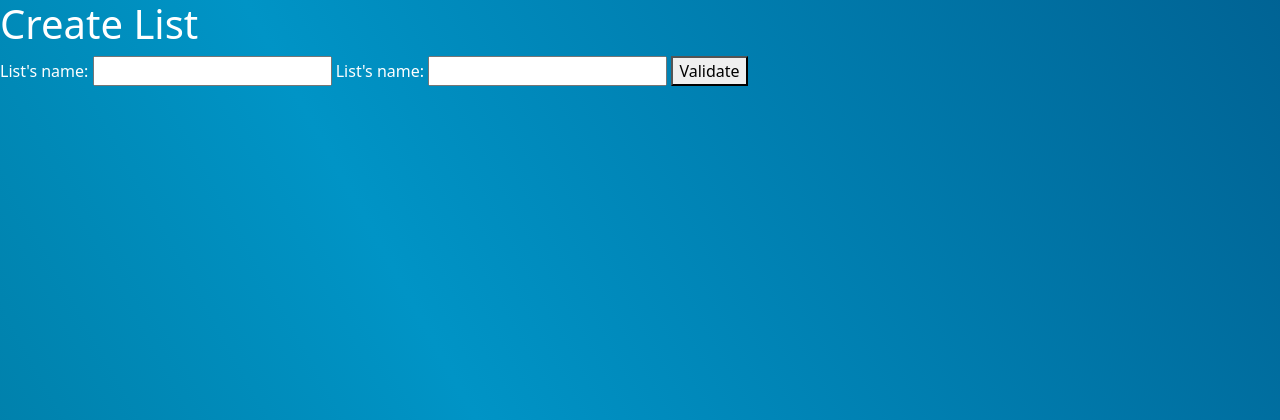
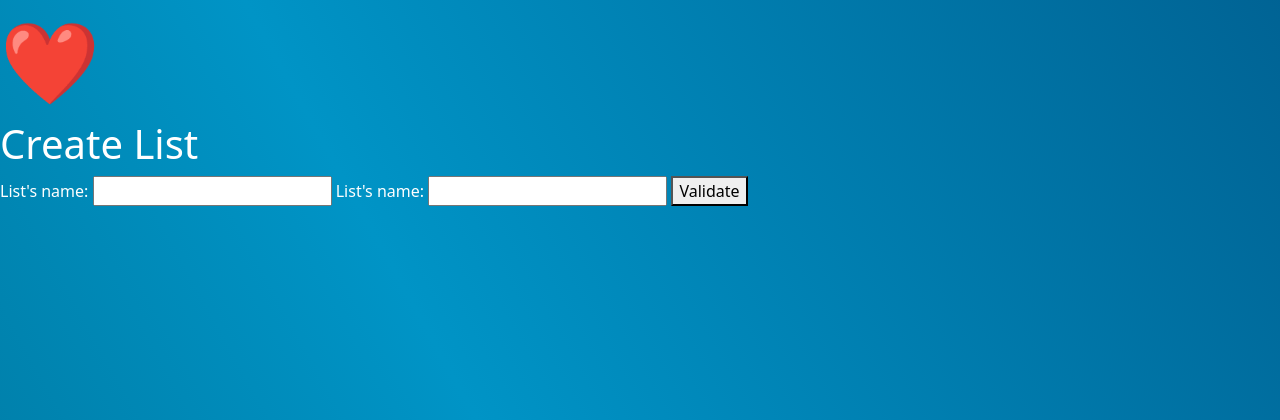
Before and after one commit to ThomasTestaud/memoList_2.0, a PHP site: page /list.php in a window 1280 px wide. Shown: the top 420 px of the page. Run offline with PHP 8.4, Linux system fonts and the light colour scheme.

Commit message:
Adds big heart on header

```diff
--- a/frontend/css/main.css
+++ b/frontend/css/main.css
@@ -20,3 +20,7 @@ body{
 h2{
     color: red;
 }
+.emoji-geant {
+    font-size: 5rem; /* Taille de police agrandie */
+    display: inline-block; /* Pour que le texte ne se casse pas à la ligne */
+}
--- a/frontend/header.php
+++ b/frontend/header.php
@@ -5,8 +5,9 @@
     <meta name="viewport"
           content="width=device-width, user-scalable=no, initial-scale=1.0, maximum-scale=1.0, minimum-scale=1.0">
     <meta http-equiv="X-UA-Compatible" content="ie=edge">
-    <title>Document</title>
+    <title>MEMOLIST</title>
     <link rel="stylesheet" href="css/main.css">
     <link href="https://cdn.jsdelivr.net/npm/bootstrap@5.3.2/dist/css/bootstrap.min.css" rel="stylesheet" integrity="sha384-T3c6CoIi6uLrA9TneNEoa7RxnatzjcDSCmG1MXxSR1GAsXEV/Dwwykc2MPK8M2HN" crossorigin="anonymous">
 </head>
 <body>
+<div class="emoji-geant">❤️</div>
```
